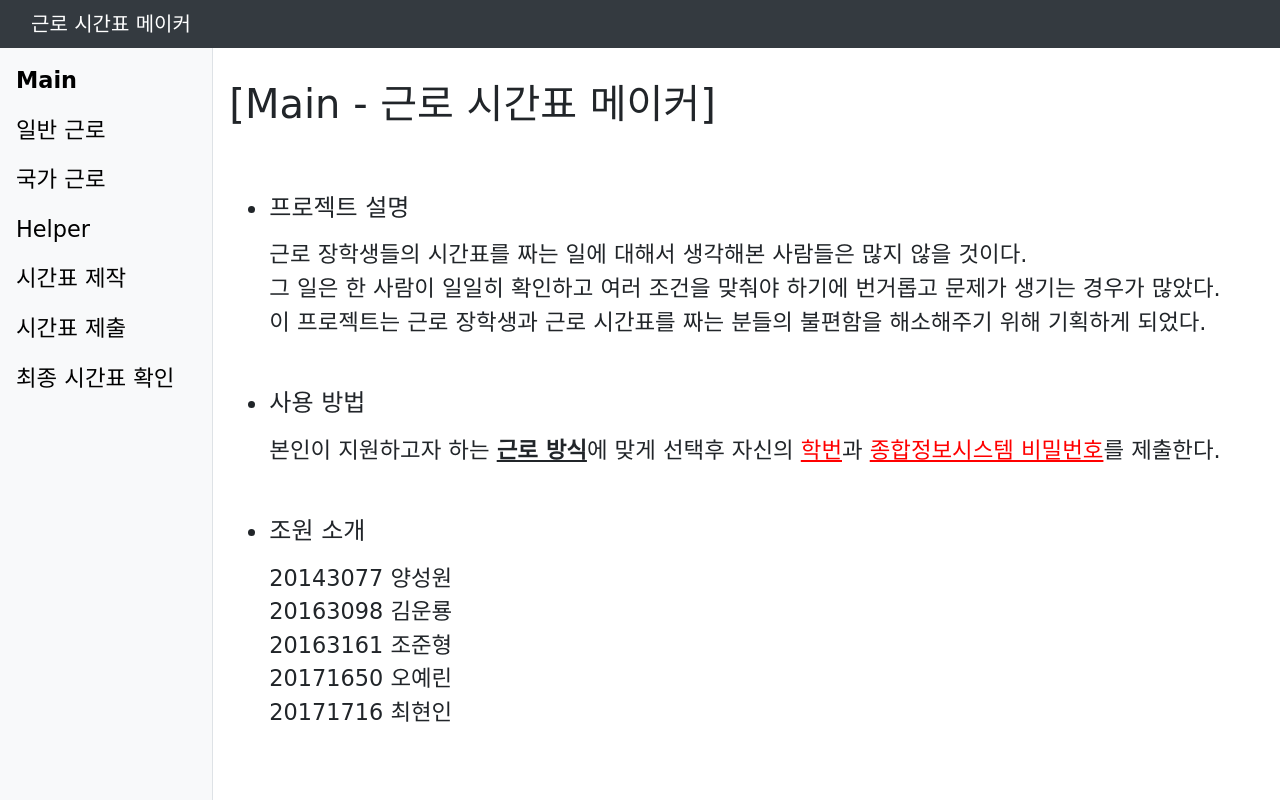
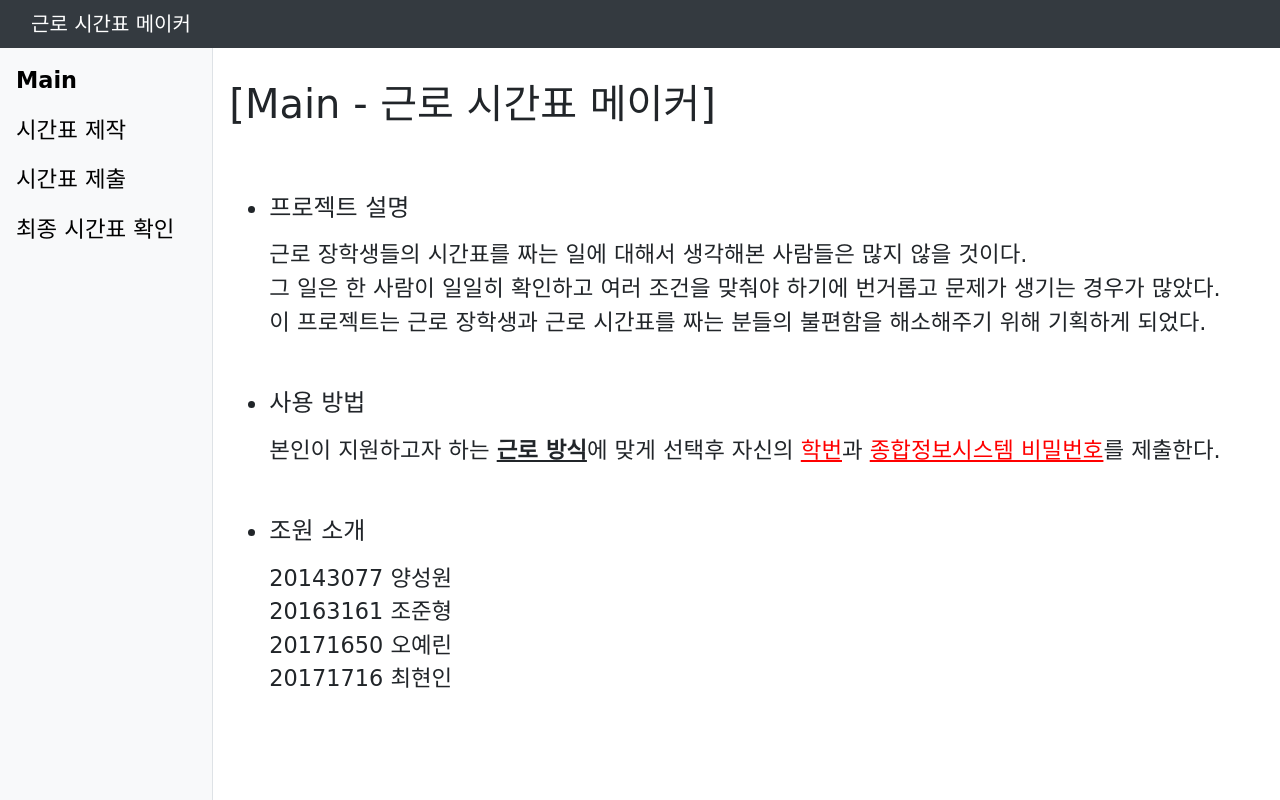
Before and after one commit to OSS-geunro/geunro-bootstrap, a plain HTML site: page main.html in a window 1280 px wide. Drawn offline with nearby package versions, Linux system fonts and the light colour scheme; a web font is replaced by a local one.

Commit message:
불필요한 html 파일 삭제

```diff
--- a/main.html
+++ b/main.html
@@ -28,15 +28,6 @@
           <ul class="nav flex-column">
             <li class="nav-item">
               <a class="nav-link active" href="#">Main</a>
-            </li>
-            <li class="nav-item">
-              <a class="nav-link" href="./general.html">일반 근로</a>
-            </li>
-            <li class="nav-item">
-              <a class="nav-link" href="./national.html">국가 근로</a>
-            </li>
-            <li class="nav-item">
-              <a class="nav-link" href="./helper.html">Helper</a>
             </li>
             <li class="nav-item">
               <a class="nav-link" href="./create.html">시간표 제작</a>
@@ -91,7 +82,6 @@
             </storng>
             20143077 양성원<br>
             <!--사진 or 링크로..-->
-            20163098 김운룡<br>
             20163161 조준형<br>
             20171650 오예린<br>
             20171716 최현인<br>
```
